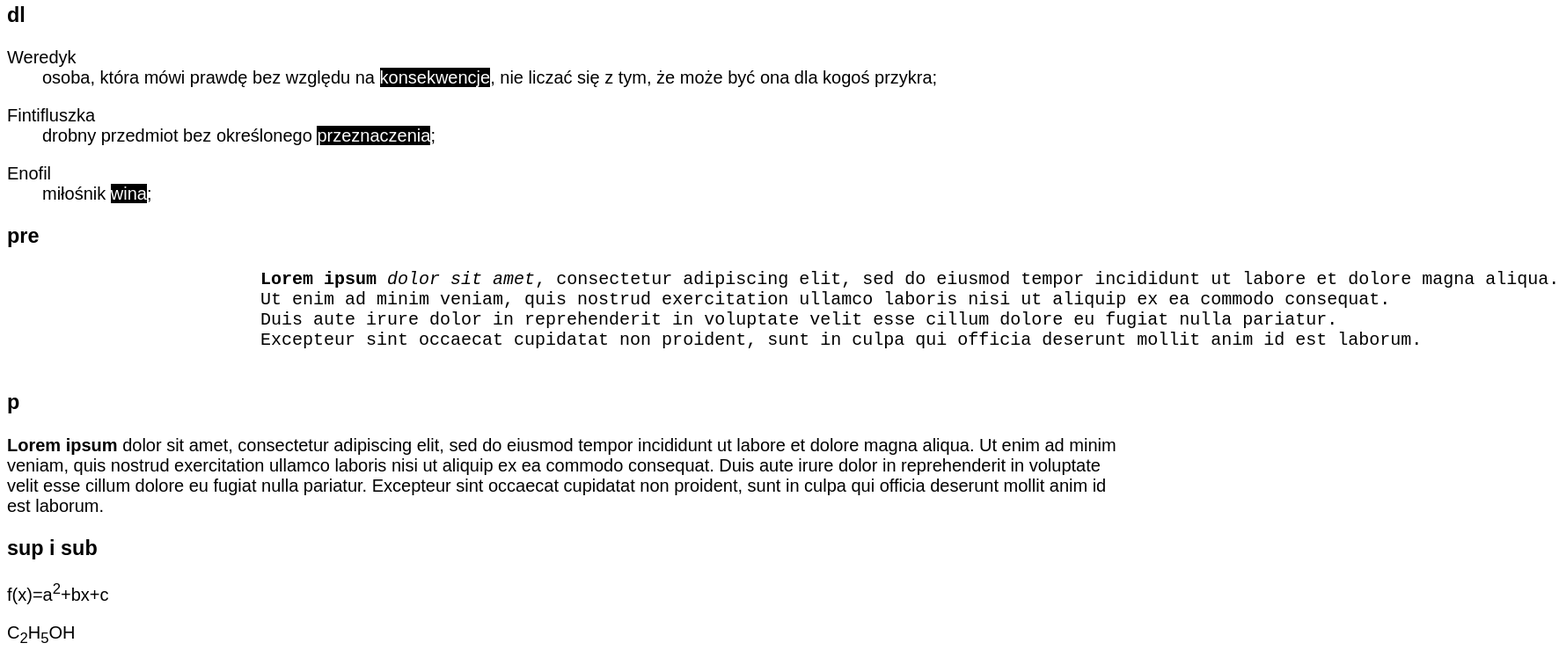
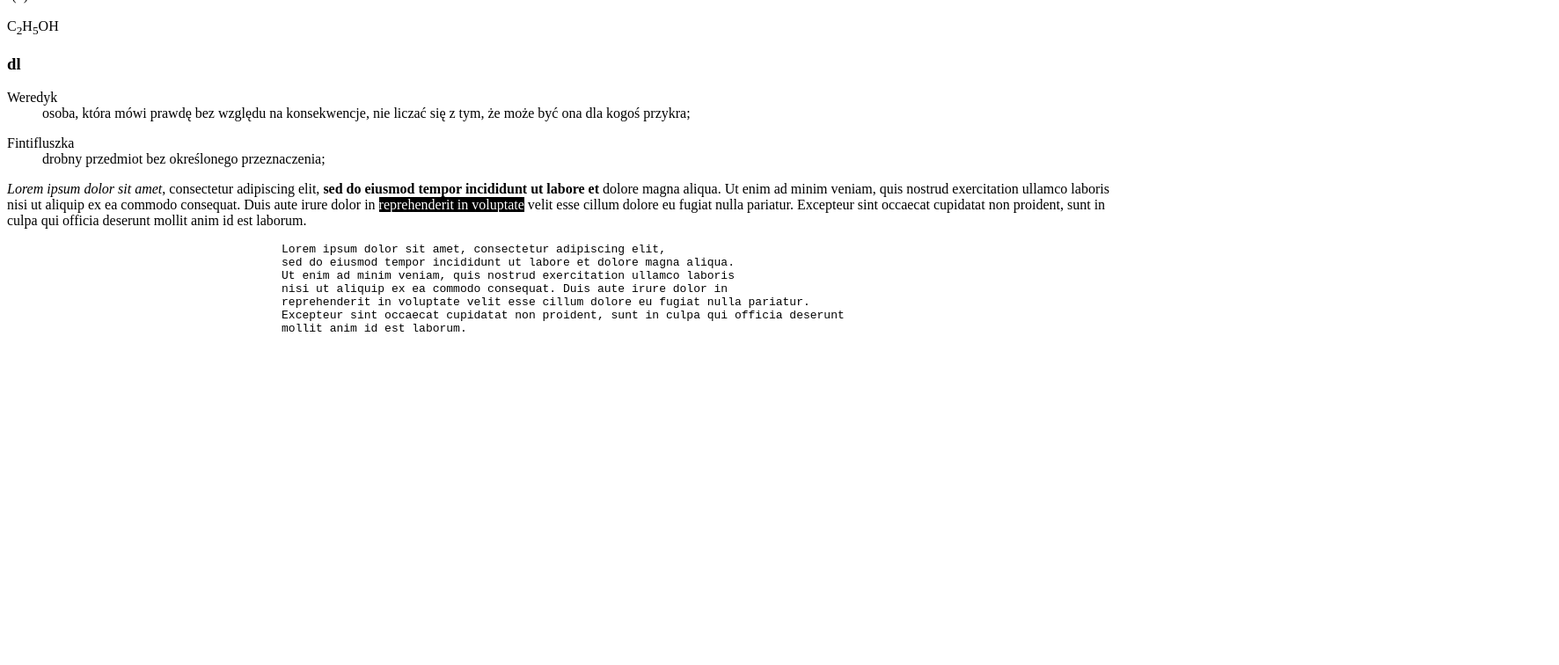
Before and after one commit to holistic-fox/goit-08, a plain HTML site: page html/index-02.html in a window 1280 px wide. Shown: the part 366-1122 px from the top of the page at 88% size, 1772 px wide, since content can reach past the window. After the commit the page ends 800 px from the top, so only its background shows below. Drawn offline with Linux system fonts and the light colour scheme.

Commit message:
HTML more examples

```diff
--- a/html/index-02.html
+++ b/html/index-02.html
@@ -1,29 +1,24 @@
 <!DOCTYPE html>
-<html lang="pl">
+<html lang="en">
 	<head>
 		<meta charset="utf8">
 		<title>
 			My first HTML document
 		</title>
 		<style>
-		body {
-			font-family: sans-serif;
-			font-size: 20px;
+			.highlight{
+				background-color: black;
+				color: white;
 			}
 			table th,
 			table td {
 				padding: 10px;
 				border: 1px solid black;
 			}
-		.highlight{
-			color: white;
-			background-color: black;
-		}
 		</style>
 	</head>
 	<body>
-<header>
-</header>
+		<header></header>
 		<main>
 			<section>
 				<h1>Table example</h1>
@@ -31,7 +26,7 @@
 					<thead>
 						<tr>
 							<th>Date</th>
-				<th>Temp</th>
+							<th>Temp &#x2103</th>
 							<th>Rain</th>
 						</tr>
 					</thead>
@@ -40,68 +35,74 @@
 							<td>
 								<time datetime="2023-06-14">14.06.2023</time>
 							</td>
-				<td>18&#x2103</td>
+							<td>18</td>
 							<td>0mm</td>
 						</tr>
 						<tr>
 							<td>
 								<time datetime="2023-06-15">15.06.2023</time>
 							</td>
-				<td>20&#x2103</td>
+							<td>20</td>
 							<td>0mm</td>
 						</tr>
 						<tr>
 							<td>
 								<time datetime="2023-06-16">16.06.2023</time>
 							</td>
-				<td>17&#x2103</td>
+							<td>17</td>
 							<td>4mm</td>
 						</tr>
 					</tbody>
 				</table>
 			</section>
 			<section>
-		<h1>Text Example</h1>
+				<h1>
+					Text Example
+				</h1>
 
-		<h3>dl</h3>
-		<dl>
-			<dt>Weredyk</dt>
-			<dd>osoba, która mówi prawdę bez względu na <span class="highlight">konsekwencje</span>, nie liczać się z tym, że może być ona dla kogoś przykra;</dd>
-		</dl>
-		<dl>
-			<dt>Fintifluszka</dt>
-			<dd>drobny przedmiot bez określonego <span class="highlight">przeznaczenia</span>;</dd>
-		</dl>
-		<dl>
-			<dt>Enofil</dt>
-			<dd>miłośnik <span class="highlight">wina</span>;</dd>
-		</dl>
+				<h3>sub i sup</h3>
 
-		<h3>pre</h3>
-		<pre>
-			<strong>Lorem ipsum</strong> <em>dolor sit amet</em>, consectetur adipiscing elit, sed do eiusmod tempor incididunt ut labore et dolore magna aliqua.
-			Ut enim ad minim veniam, quis nostrud exercitation ullamco laboris nisi ut aliquip ex ea commodo consequat.
-			Duis aute irure dolor in reprehenderit in voluptate velit esse cillum dolore eu fugiat nulla pariatur.
-			Excepteur sint occaecat cupidatat non proident, sunt in culpa qui officia deserunt mollit anim id est laborum.
-		</pre>
-
-		<h3>p</h3>
 				<p>
-			<strong>Lorem ipsum</strong> dolor sit amet, consectetur adipiscing elit, sed do eiusmod tempor incididunt ut labore et dolore magna aliqua.
-			Ut enim ad minim veniam, quis nostrud exercitation ullamco laboris nisi ut aliquip ex ea commodo consequat.
-			Duis aute irure dolor in reprehenderit in voluptate velit esse cillum dolore eu fugiat nulla pariatur.
-			Excepteur sint occaecat cupidatat non proident, sunt in culpa qui officia deserunt mollit anim id est laborum.
+					f(x)=a<sup>2</sup> + bx + c
 				</p>
 
-		<h3>
-			sup i sub
-		</h3>
-		<p>
-			f(x)=a<sup>2</sup>+bx+c
-		</p>
 				<p>
 					C<sub>2</sub>H<sub>5</sub>OH
 				</p>
+
+				<h3>dl</h3>
+
+				<dl>
+					<dt>Weredyk</dt>
+					<dd>
+						osoba, która mówi prawdę bez względu na konsekwencje, nie liczać się z tym, że może być ona dla kogoś przykra;
+					</dd>
+				</dl>
+
+				<dl>
+					<dt>Fintifluszka</dt>
+					<dd>drobny przedmiot bez określonego przeznaczenia;</dd>
+				</dl>
+
+				<p>
+					<em>Lorem ipsum</em> <i>dolor sit amet</i>, consectetur adipiscing elit,
+					<strong>sed do eiusmod tempor </strong><b>incididunt ut labore et</b> dolore magna aliqua.
+					Ut enim ad minim veniam, quis nostrud exercitation ullamco laboris
+					nisi ut aliquip ex ea commodo consequat. Duis aute irure dolor in
+					<span class="highlight">reprehenderit in voluptate</span> velit esse cillum dolore eu fugiat nulla pariatur.
+					Excepteur sint occaecat cupidatat non proident, sunt in culpa qui officia deserunt
+					mollit anim id est laborum.
+				</p>
+
+				<pre>
+					Lorem ipsum dolor sit amet, consectetur adipiscing elit,
+					sed do eiusmod tempor incididunt ut labore et dolore magna aliqua.
+					Ut enim ad minim veniam, quis nostrud exercitation ullamco laboris
+					nisi ut aliquip ex ea commodo consequat. Duis aute irure dolor in
+					reprehenderit in voluptate velit esse cillum dolore eu fugiat nulla pariatur.
+					Excepteur sint occaecat cupidatat non proident, sunt in culpa qui officia deserunt
+					mollit anim id est laborum.
+				</pre>
 			</section>
 		</main>
 		<footer></footer>
```
Also changed, not shown: html/index-03.html (+6 -14 lines). Lines whose indentation alone changed are shown as unchanged.
